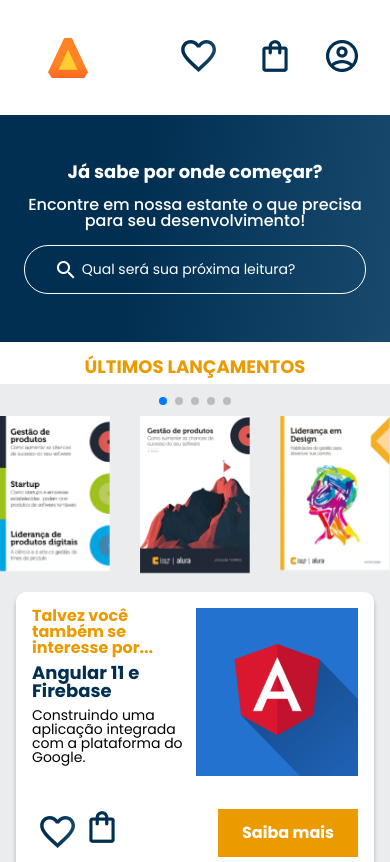
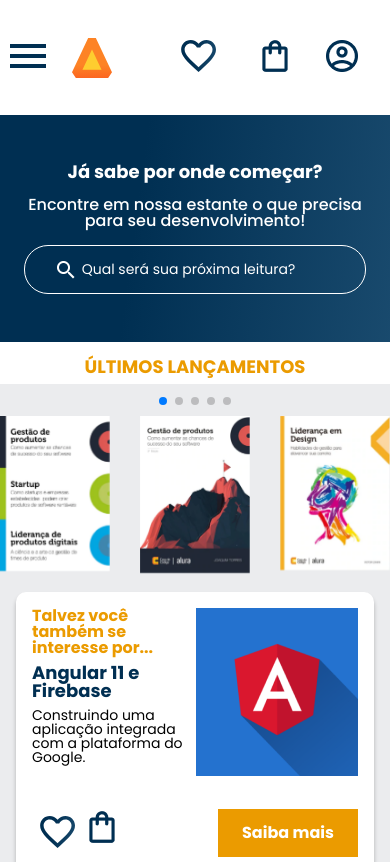
Before and after one commit to leticiabrum/alura-curso-responsividade, a plain HTML site: page index.html in a window 390 px wide. Shown: the top 862 px of the page. Drawn offline with nearby package versions, Linux system fonts and the light colour scheme.

Commit message:
site-responsivo-finalizado

```diff
--- a/style/header.css
+++ b/style/header.css
@@ -1,6 +1,7 @@
-.cabeçalho-menu-hamburguer {
+.cabecalho-menu-hamburguer {
     width: 24px;
     height: 24px;
+    /* background-image: url("../img/menu-aberto.png"); */
     background-image: url("../img/menu-fechado.png");
     background-repeat: no-repeat;
     background-position: center;
@@ -8,7 +9,9 @@
 }
 
 .container-botao:checked~.container-label > .cabecalho-menu-hamburguer {
+    /* background-image: url("../img/menu-fechado.png"); */
     background-image: url("../img/menu-aberto.png");
+    border: 1px solid red;
 }
 
 .container-botao:checked~.container-label {
```
